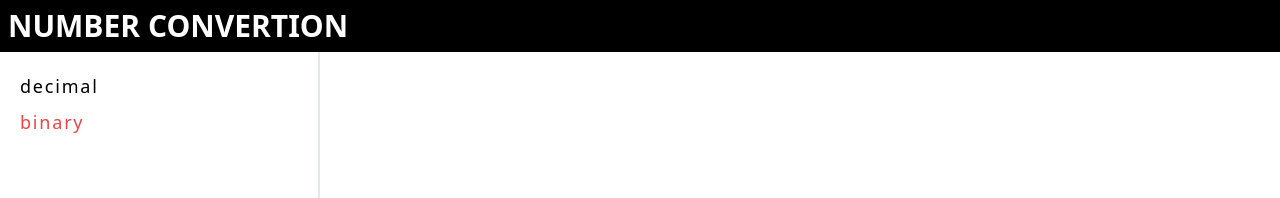
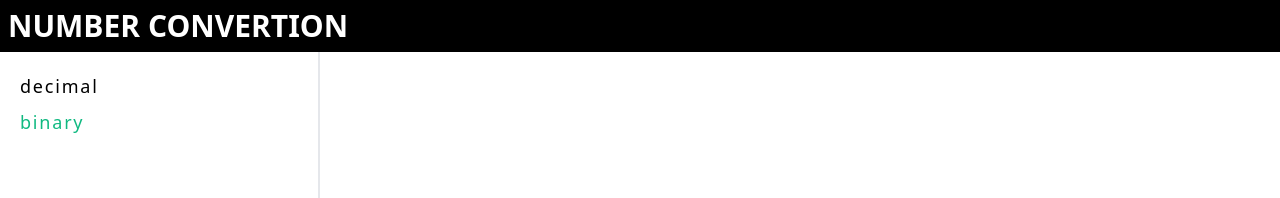
Before and after one commit to CodeWithZaky/number-converter, a Next.js app: page /binary in a window 1280 px wide. Shown: the top 198 px of the page. Built offline with nearby package versions, Linux system fonts and the light colour scheme.

Commit message:
update css

```diff
--- a/src/components/Sidebar.js
+++ b/src/components/Sidebar.js
@@ -25,7 +25,7 @@ const Sidebar = ({ classname }) => {
               href={e.route}
               className={
                 pathname == e.route
-                  ? "text-red-500 transition-all text-start"
+                  ? "text-emerald-500 transition-all text-start"
                   : "text-black transition-all text-start"
               }
             >
```
